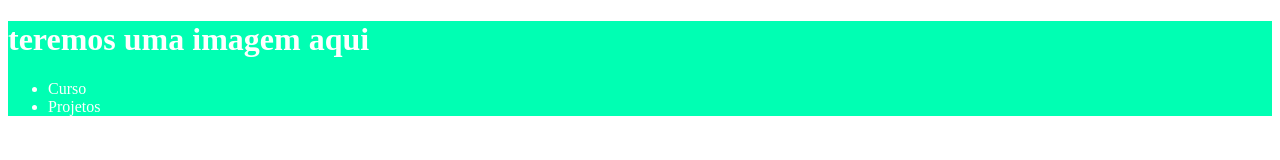
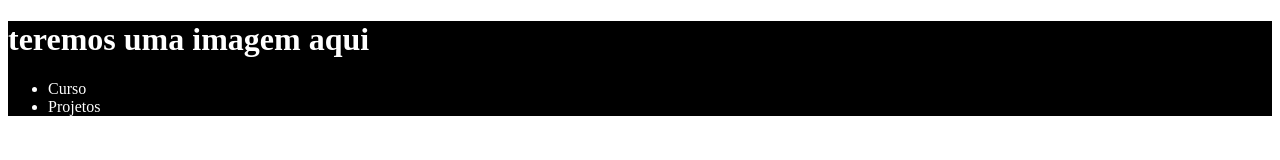
Before and after one commit to adevilsonmatos/sitemirante, a plain HTML site: page index.html in a window 1280 px wide. Drawn offline with Linux system fonts and the light colour scheme.

Commit message:
alteração 2,0

```diff
--- a/styles.css
+++ b/styles.css
@@ -1,4 +1,4 @@
 header{
-    background-color: rgb(0, 255, 179);
+    background-color: black;
     color:white;
 }
```
